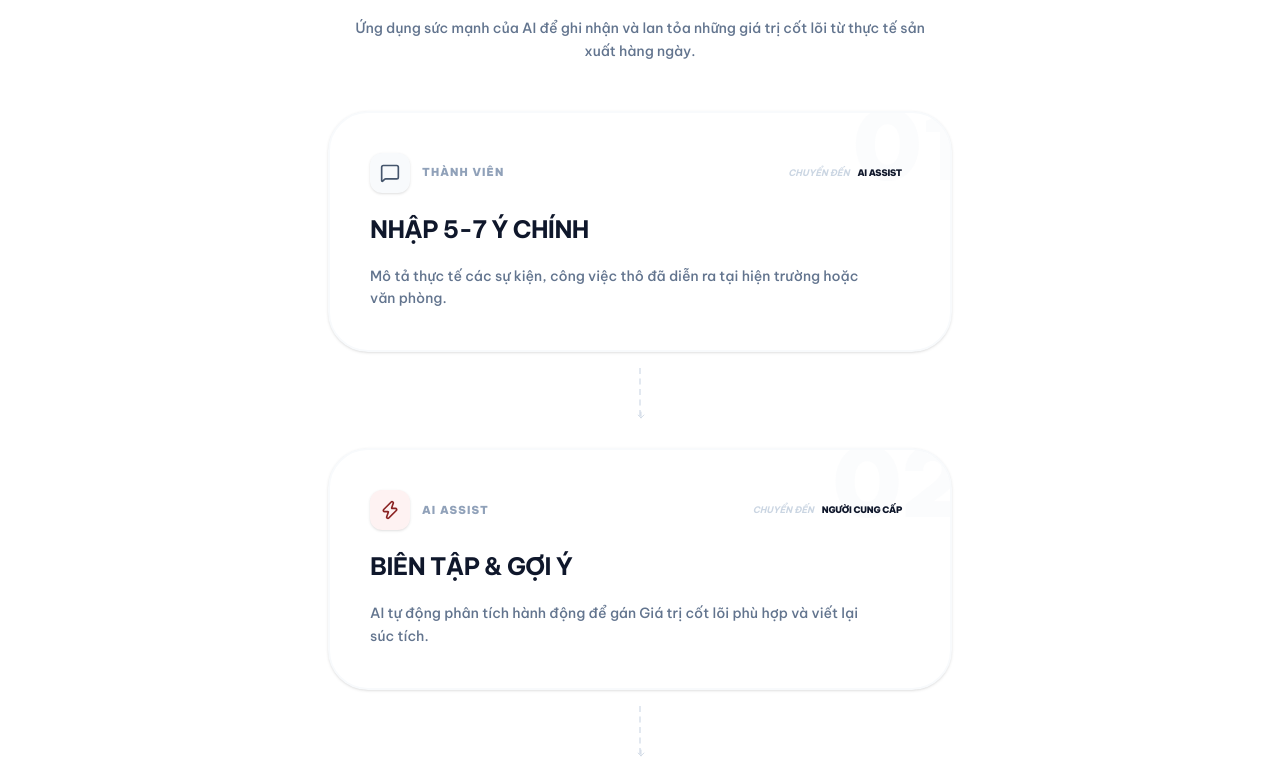
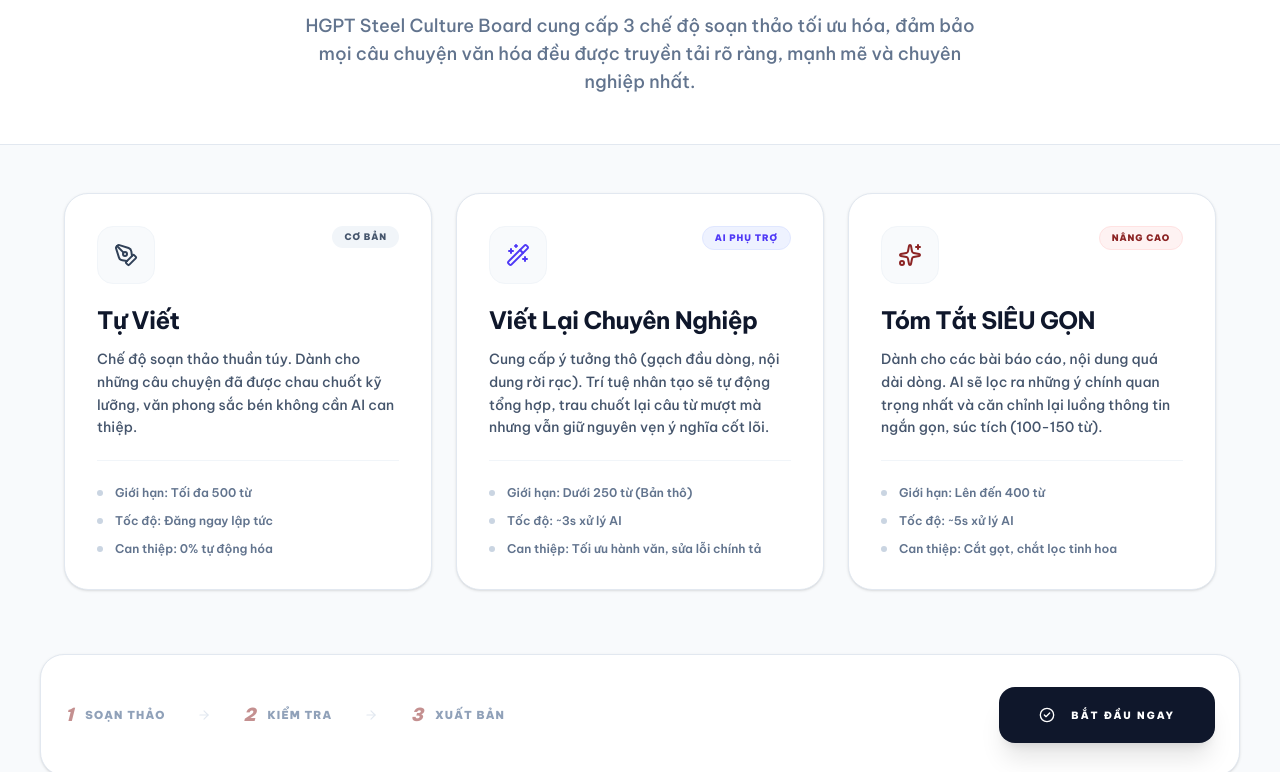
Before and after one commit to hknguyen-vn/culture-app, a Next.js app: page /docs in a window 1280 px wide. Shown: the part 249-1021 px from the top of the page. Built offline with nearby package versions, Linux system fonts and the light colour scheme; no server answers; what google-auth-library, google-spreadsheet would draw is missing.

Commit message:
sáng 13.04

```diff
--- a/app/docs/page.js
+++ b/app/docs/page.js
@@ -1,125 +1,142 @@
-'use client'
-import { User, Cpu, ClipboardCheck, LayoutGrid, CheckCircle2, MessageSquare, Zap, ShieldCheck, Globe, ArrowDown } from 'lucide-react';
 import Link from 'next/link';
+import { PenTool, Wand2, Sparkles, AlertCircle, ArrowRight, CheckCircle2, ChevronRight, FileEdit, MessageSquareText, Layers } from 'lucide-react';
 
 export default function DocsPage() {
-  const steps = [
+  const modes = [
     {
-      role: 'THÀNH VIÊN',
-      action: 'Nhập 5-7 ý chính',
-      detail: 'Mô tả thực tế các sự kiện, công việc thô đã diễn ra tại hiện trường hoặc văn phòng.',
-      icon: <MessageSquare size={20} />,
-      color: 'text-slate-600',
-      bgColor: 'bg-slate-50',
-      to: 'AI ASSIST'
+      id: 'manual',
+      icon: <PenTool className="text-slate-700 w-6 h-6" />,
+      title: 'Tự Viết',
+      tag: 'CƠ BẢN',
+      tagColor: 'bg-slate-100 text-slate-600',
+      description: 'Chế độ soạn thảo thuần túy. Dành cho những câu chuyện đã được chau chuốt kỹ lưỡng, văn phong sắc bén không cần AI can thiệp.',
+      specs: [
+        'Giới hạn: Tối đa 500 từ',
+        'Tốc độ: Đăng ngay lập tức',
+        'Can thiệp: 0% tự động hóa'
+      ],
+      color: 'bg-white',
+      borderColor: 'border-slate-200'
     },
     {
-      role: 'AI ASSIST',
-      action: 'Biên tập & Gợi ý',
-      detail: 'AI tự động phân tích hành động để gán Giá trị cốt lõi phù hợp và viết lại súc tích.',
-      icon: <Zap size={20} />,
-      color: 'text-brand-red',
-      bgColor: 'bg-red-50',
-      to: 'NGƯỜI CUNG CẤP'
+      id: 'rewrite',
+      icon: <Wand2 className="text-indigo-600 w-6 h-6" />,
+      title: 'Viết Lại Chuyên Nghiệp',
+      tag: 'AI PHỤ TRỢ',
+      tagColor: 'bg-indigo-50 text-indigo-600 border border-indigo-100',
+      description: 'Cung cấp ý tưởng thô (gạch đầu dòng, nội dung rời rạc). Trí tuệ nhân tạo sẽ tự động tổng hợp, trau chuốt lại câu từ mượt mà nhưng vẫn giữ nguyên vẹn ý nghĩa cốt lõi.',
+      specs: [
+        'Giới hạn: Dưới 250 từ (Bản thô)',
+        'Tốc độ: ~3s xử lý AI',
+        'Can thiệp: Tối ưu hành văn, sửa lỗi chính tả'
+      ],
+      color: 'bg-white',
+      borderColor: 'border-slate-200 hover:border-indigo-200 hover:shadow-indigo-50'
     },
     {
-      role: 'NGƯỜI CUNG CẤP',
-      action: 'Kiểm tra & Xuất bản',
-      detail: 'Xem lại nội dung lần cuối để đảm bảo tính xác thực trước khi chia sẻ lên bảng tin chung.',
-      icon: <ShieldCheck size={20} />,
-      color: 'text-emerald-600',
-      bgColor: 'bg-emerald-50',
-      to: 'BẢNG TIN'
+      id: 'summarize',
+      icon: <Sparkles className="text-brand-red w-6 h-6" />,
+      title: 'Tóm Tắt SIÊU GỌN',
+      tag: 'NÂNG CAO',
+      tagColor: 'bg-red-50 text-brand-red border border-red-100',
+      description: 'Dành cho các bài báo cáo, nội dung quá dài dòng. AI sẽ lọc ra những ý chính quan trọng nhất và căn chỉnh lại luồng thông tin ngắn gọn, súc tích (100-150 từ).',
+      specs: [
+        'Giới hạn: Lên đến 400 từ',
+        'Tốc độ: ~5s xử lý AI',
+        'Can thiệp: Cắt gọt, chắt lọc tinh hoa'
+      ],
+      color: 'bg-white',
+      borderColor: 'border-slate-200 hover:border-red-200 hover:shadow-red-50'
     }
   ];
 
   return (
-    <main className="min-h-screen bg-white flex flex-col font-sans">
-      {/* HEADER */}
-      <section className="pt-16 pb-12 px-6 text-center">
-        <div className="inline-flex items-center gap-2 px-3 py-1 rounded-full bg-slate-50 border border-slate-100 text-[10px] font-black text-slate-400 uppercase tracking-widest mb-6">
-          <Globe size={12} className="text-brand-red" />
-          HGPT Steel Culture Guidelines
+    <main className="min-h-screen bg-slate-50 font-sans pb-24 text-slate-900 selection:bg-brand-red/10 selection:text-brand-red">
+      {/* HEADER SECTION - COMPACT */}
+      <section className="bg-white border-b border-slate-200 pt-16 pb-12 px-6">
+        <div className="max-w-[1200px] mx-auto text-center space-y-6">
+          <div className="inline-flex items-center gap-2 px-3 py-1 bg-slate-100 rounded-full border border-slate-200">
+            <Layers size={14} className="text-slate-500" />
+            <span className="text-[10px] font-black uppercase text-slate-500 tracking-[0.2em]">Cẩm nang tương tác</span>
           </div>
-        <h1 className="text-4xl md:text-5xl font-black text-slate-900 tracking-tighter leading-none mb-6 uppercase">
-          Quy trình chia sẻ câu chuyện
+
+          <h1 className="text-4xl md:text-5xl font-black text-slate-900 tracking-tighter uppercase leading-[0.9]">
+            HƯỚNG DẪN <span className="text-brand-red">ĐĂNG BÀI</span>
           </h1>
-        <p className="text-slate-500 max-w-xl mx-auto text-sm font-medium leading-relaxed">
-          Ứng dụng sức mạnh của AI để ghi nhận và lan tỏa những giá trị cốt lõi từ thực tế sản xuất hàng ngày.
+
+          <p className="text-slate-500 max-w-2xl mx-auto text-lg font-medium">
+            HGPT Steel Culture Board cung cấp 3 chế độ soạn thảo tối ưu hóa, đảm bảo mọi câu chuyện văn hóa đều được truyền tải rõ ràng, mạnh mẽ và chuyên nghiệp nhất.
           </p>
+        </div>
       </section>
 
-      {/* MOBILE-FIRST VERTICAL FLOW */}
-      <section className="flex-1 max-w-2xl w-full mx-auto px-6 pb-20">
-        <div className="space-y-4">
-          {steps.map((step, idx) => (
-            <div key={idx}>
-              {/* STEP CARD */}
-              <div className="bg-white border-2 border-slate-50 rounded-[2.5rem] p-8 md:p-10 shadow-sm hover:shadow-md transition-shadow relative overflow-hidden group">
-                {/* DECORATIVE STEP NUMBER */}
-                <span className="absolute -top-4 -right-4 text-8xl font-black text-slate-50/50 group-hover:text-slate-100/50 transition-colors">
-                  0{idx + 1}
+      {/* MODES GRID - ALL IN ONE SCREEN */}
+      <section className="max-w-[1200px] mx-auto px-6 py-12">
+        <div className="grid md:grid-cols-3 gap-6">
+          {modes.map((mode) => (
+            <div key={mode.id} className={`rounded-3xl p-8 border shadow-sm transition-all duration-300 group ${mode.color} ${mode.borderColor} hover:-translate-y-1 hover:shadow-xl`}>
+
+              <div className="flex justify-between items-start mb-6">
+                <div className="bg-slate-50 p-4 rounded-2xl border border-slate-100 group-hover:bg-white transition-colors">
+                  {mode.icon}
+                </div>
+                <span className={`px-3 py-1 rounded-full text-[9px] font-black tracking-widest ${mode.tagColor}`}>
+                  {mode.tag}
                 </span>
-
-                <div className="relative z-10 space-y-6">
-                  {/* ACTOR & TARGET */}
-                  <div className="flex items-center justify-between">
-                    <div className="flex items-center gap-3">
-                      <div className={`w-10 h-10 rounded-xl ${step.bgColor} ${step.color} flex items-center justify-center shadow-sm`}>
-                        {step.icon}
-                      </div>
-                      <span className="text-[11px] font-black tracking-widest text-slate-400 uppercase">{step.role}</span>
-                    </div>
-                    {idx < steps.length && (
-                      <div className="flex items-center gap-2 pr-2">
-                        <span className="text-[9px] font-bold text-slate-300 uppercase italic">Chuyển đến</span>
-                        <span className="text-[9px] font-black text-slate-900 uppercase tracking-tight">{step.to}</span>
-                      </div>
-                    )}
               </div>
 
-                  {/* ACTION TITLE */}
-                  <h3 className="text-2xl font-black text-slate-900 uppercase tracking-tight leading-none">
-                    {step.action}
+              <div className="space-y-4">
+                <h3 className="text-2xl font-black text-slate-900 tracking-tight leading-none">
+                  {mode.title}
                 </h3>
 
-                  {/* DETAIL TEXT */}
-                  <p className="text-slate-500 text-sm font-medium leading-relaxed pr-8">
-                    {step.detail}
+                <p className="text-slate-600 text-sm leading-relaxed font-medium h-24">
+                  {mode.description}
                 </p>
+
+                <div className="pt-6 border-t border-slate-100 space-y-3">
+                  {mode.specs.map((spec, idx) => (
+                    <div key={idx} className="flex items-center gap-3">
+                      <div className="w-1.5 h-1.5 rounded-full bg-slate-300" />
+                      <span className="text-xs font-semibold text-slate-500">{spec}</span>
+                    </div>
+                  ))}
                 </div>
               </div>
 
-              {/* CONNECTING ARROW */}
-              {idx < steps.length - 1 && (
-                <div className="flex justify-center py-4">
-                  <div className="h-12 w-px border-l-2 border-dashed border-slate-200 relative">
-                    <div className="absolute -bottom-1 -left-[5px]">
-                      <ArrowDown size={10} className="text-slate-300" />
-                    </div>
-                  </div>
-                </div>
-              )}
             </div>
           ))}
         </div>
+      </section>
 
-        {/* FINAL CTA */}
-        <div className="mt-16 text-center">
+      {/* WORKFLOW BOTTOM BAR */}
+      <div className="max-w-[1200px] mx-auto px-6 flex flex-col md:flex-row items-center justify-between gap-6 bg-white p-8 rounded-3xl border border-slate-200 shadow-sm mt-4">
+
+        <div className="flex items-center gap-4 md:gap-8 overflow-x-auto pb-2 md:pb-0 hide-scrollbar">
+          <SimpleStep num="1" text="Soạn thảo" />
+          <ArrowRight size={14} className="text-slate-200 shrink-0" />
+          <SimpleStep num="2" text="Kiểm tra" />
+          <ArrowRight size={14} className="text-slate-200 shrink-0" />
+          <SimpleStep num="3" text="Xuất bản" />
+        </div>
+
         <Link
           href="/"
-            className="inline-flex items-center gap-4 bg-slate-900 border border-slate-800 text-white px-10 py-5 rounded-2xl font-black text-xs uppercase tracking-[0.2em] hover:bg-brand-red hover:border-brand-red transition-all shadow-xl shadow-slate-200 active:scale-95 group w-full sm:w-auto justify-center"
+          className="w-full md:w-auto inline-flex items-center justify-center gap-4 bg-slate-900 text-white px-10 py-5 rounded-2xl font-black text-[10px] uppercase tracking-[0.2em] hover:bg-brand-red transition-all shadow-xl active:scale-95 group"
         >
-            <CheckCircle2 size={18} className="group-hover:rotate-12 transition-transform" />
-            BẮT ĐẦU NGAY BÂY GIỜ
+          <CheckCircle2 size={16} className="group-hover:rotate-12 transition-transform" />
+          BẮT ĐẦU NGAY
         </Link>
-
-          <div className="mt-8 flex items-center justify-center gap-2">
-            <LayoutGrid size={14} className="text-brand-red" />
-            <span className="text-[9px] font-black text-slate-300 uppercase tracking-[0.5em]">HGPT STEEL • INTERNAL CULTURE • 2026</span>
       </div>
-        </div>
-      </section>
     </main>
   );
 }
+
+function SimpleStep({ num, text }) {
+  return (
+    <div className="flex items-center gap-3 shrink-0">
+      <span className="text-brand-red text-lg font-black italic opacity-50">{num}</span>
+      <span className="text-slate-400 text-[11px] font-black uppercase tracking-widest">{text}</span>
+    </div>
+  );
+}
--- a/package.json
+++ b/package.json
@@ -10,6 +10,7 @@
   },
   "dependencies": {
     "@google/generative-ai": "^0.24.1",
+    "date-fns": "^4.1.0",
     "dotenv": "^17.3.1",
     "google-auth-library": "^10.6.2",
     "google-spreadsheet": "^5.2.0",
```
Also changed, not shown: app/actions/storyActions.js (+34 -1 lines), app/components/Header.js (+26 -4 lines), app/components/RankingBoard.js (+72 -55 lines), app/components/StoryCard.js (+52 -54 lines), app/components/StoryForm.js (+98 -15 lines), 2 other files (tests, documents, lock files or other folders). Lines whose indentation alone changed are shown as unchanged.
